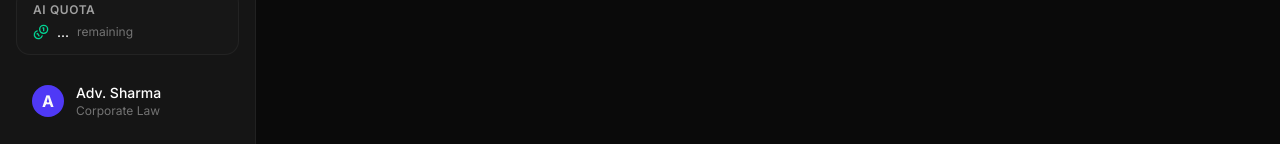
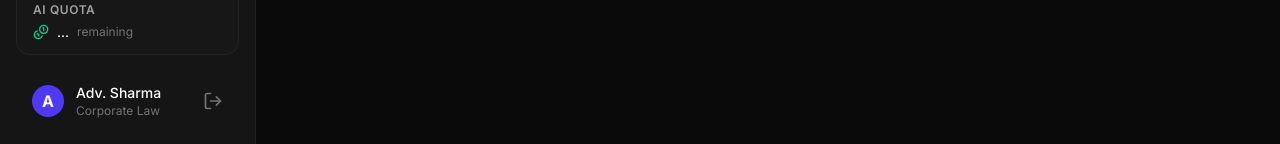
Before and after one commit to arpit2222/LexCrypt, a Next.js app in the folder frontend/: page /lawyer/copilot in a window 1280 px wide. Shown: the part 653-797 px from the top of the page. Built offline with nearby package versions, Linux system fonts and the light colour scheme; no server answers.

Commit message:
Update LawyerLayoutClient.tsx

```diff
--- a/frontend/src/components/LawyerLayoutClient.tsx
+++ b/frontend/src/components/LawyerLayoutClient.tsx
@@ -2,8 +2,8 @@
 
 import React, { useState, useEffect } from "react";
 import Link from "next/link";
-import { usePathname } from "next/navigation";
-import { Scale, Briefcase, LayoutDashboard, MessageSquare, FileText, Coins, Menu } from "lucide-react";
+import { usePathname, useRouter } from "next/navigation";
+import { Scale, Briefcase, LayoutDashboard, MessageSquare, FileText, Coins, Menu, LogOut } from "lucide-react";
 
 export default function LawyerLayoutClient({ children }: { children: React.ReactNode }) {
   const [isSidebarOpen, setIsSidebarOpen] = useState(false);
@@ -11,6 +11,14 @@ export default function LawyerLayoutClient({ children }: { children: React.React
   const [whiteLabel, setWhiteLabel] = useState(true);
   const [history, setHistory] = useState<any[]>([]);
   const pathname = usePathname();
+  const router = useRouter();
+
+  const handleLogout = () => {
+    localStorage.removeItem("nyaya_token");
+    localStorage.removeItem("nyaya_email");
+    localStorage.removeItem("nyaya_role");
+    router.push("/login");
+  };
 
   const fetchHistory = async () => {
     const email = localStorage.getItem("nyaya_email") || "admin@nyaya.ai";
@@ -106,12 +114,17 @@ export default function LawyerLayoutClient({ children }: { children: React.React
                <span className="text-xs text-neutral-500">remaining</span>
             </div>
           </div>
-          <div className="flex items-center gap-3 px-4 py-3">
-            <div className="w-8 h-8 rounded-full bg-indigo-600 flex items-center justify-center font-bold">A</div>
-            <div>
-              <p className="text-sm font-medium text-white">Adv. Sharma</p>
-              <p className="text-xs text-neutral-500">Corporate Law</p>
+          <div className="flex items-center justify-between px-4 py-3">
+            <div className="flex items-center gap-3">
+              <div className="w-8 h-8 rounded-full bg-indigo-600 flex items-center justify-center font-bold">A</div>
+              <div>
+                <p className="text-sm font-medium text-white">Adv. Sharma</p>
+                <p className="text-xs text-neutral-500">Corporate Law</p>
+              </div>
             </div>
+            <button onClick={handleLogout} className="text-neutral-500 hover:text-white transition-colors" title="Log out">
+              <LogOut className="w-5 h-5" />
+            </button>
           </div>
         </div>
       </aside>
```
